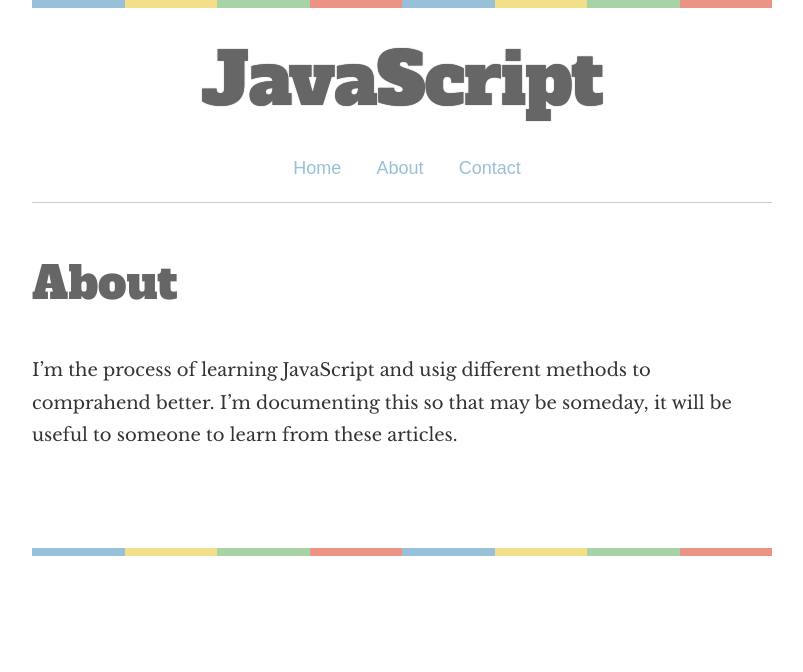
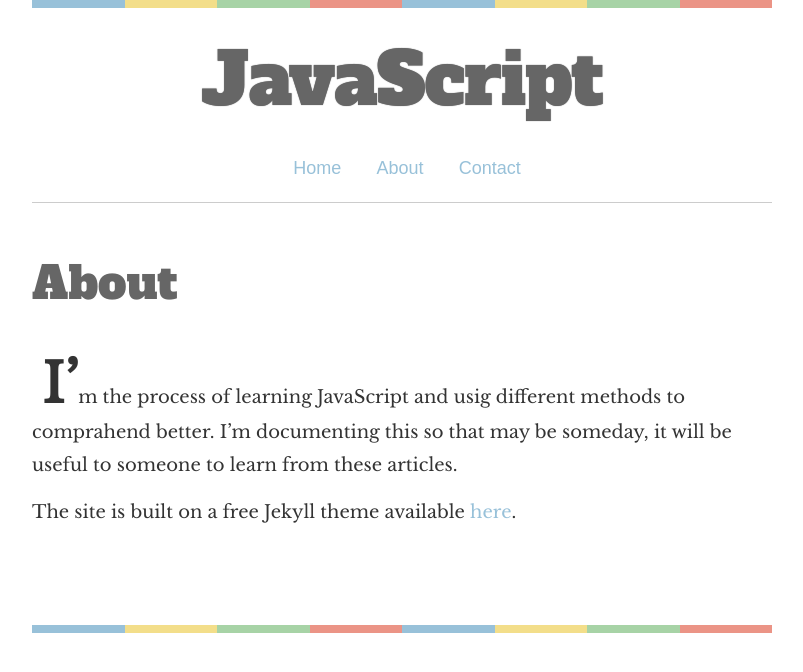
Before and after one commit to sharu725/javascript-blog, a Jekyll site: the page built from _pages/about.md, in a window 1280 px wide. Shown: the top 672 px of the page, without its empty margins (238-1041 px from the left). Built offline with Jekyll 4.4.1, drawn with Linux system fonts in a browser that asks for light colours.

Commit message:
no message

```diff
--- a/_config.yml
+++ b/_config.yml
@@ -38,6 +38,17 @@
 sass:
   style: compressed
 
+#optimization
+#compress.html
+compress_html:
+  clippings: [html,div, p, ul, td, h1, h2, h3, h4,link, meta, footer, nav, img, header, hr, br, head, style, li, ul, ol, time, main, script, title]
+  comments: ["<!-- ", " -->"]
+  endings: [all]
+  ignore:
+    envs: [local]
+  blanklines: false
+  profile: false
+  startings: []
 
 include: [_pages]
 
--- a/_includes/head.html
+++ b/_includes/head.html
@@ -2,6 +2,7 @@
   <meta charset="utf-8">
   <meta http-equiv="X-UA-Compatible" content="IE=edge">
   <meta name="viewport" content="width=device-width, initial-scale=1">
+
 {% seo %}
 
  <link href="https://fonts.googleapis.com/css?family=Alfa+Slab+One|Libre+Baskerville" rel="stylesheet">
--- a/_pages/about.md
+++ b/_pages/about.md
@@ -5,3 +5,5 @@
 ---
 
 I'm the process of learning JavaScript and usig different methods to comprahend better. I'm documenting this so that may be someday, it will be useful to someone to learn from these articles.
+
+The site is built on a free Jekyll theme available [here](https://blog.webjeda.com/jekyll-themes/).
--- a/_sass/_base.scss
+++ b/_sass/_base.scss
@@ -15,12 +15,15 @@
 /**
  * Basic styling
  */
-body {
+
+html, body {
     font-family: $base-font-family;
     font-size: $base-font-size;
     line-height: $base-line-height;
     color: $text-color;
     text-rendering: optimizeLegibility;
+    height: 100%;
+
        @include media-query($on-palm) {
         font-size: 1em;
     }
--- a/_sass/_layout.scss
+++ b/_sass/_layout.scss
@@ -173,4 +173,12 @@
 
 .page-content {
     margin-top: 40px;
+
 }
+
+.post-content p:first-of-type:first-letter{
+    font-size: 300%;
+    font-weight: bold;
+    padding: 0px 0px 0px 10px;
+    line-height: 1.15;
+}
```
Also changed, not shown: _posts/2016-10-17-intro.md (+1 -2 lines).
